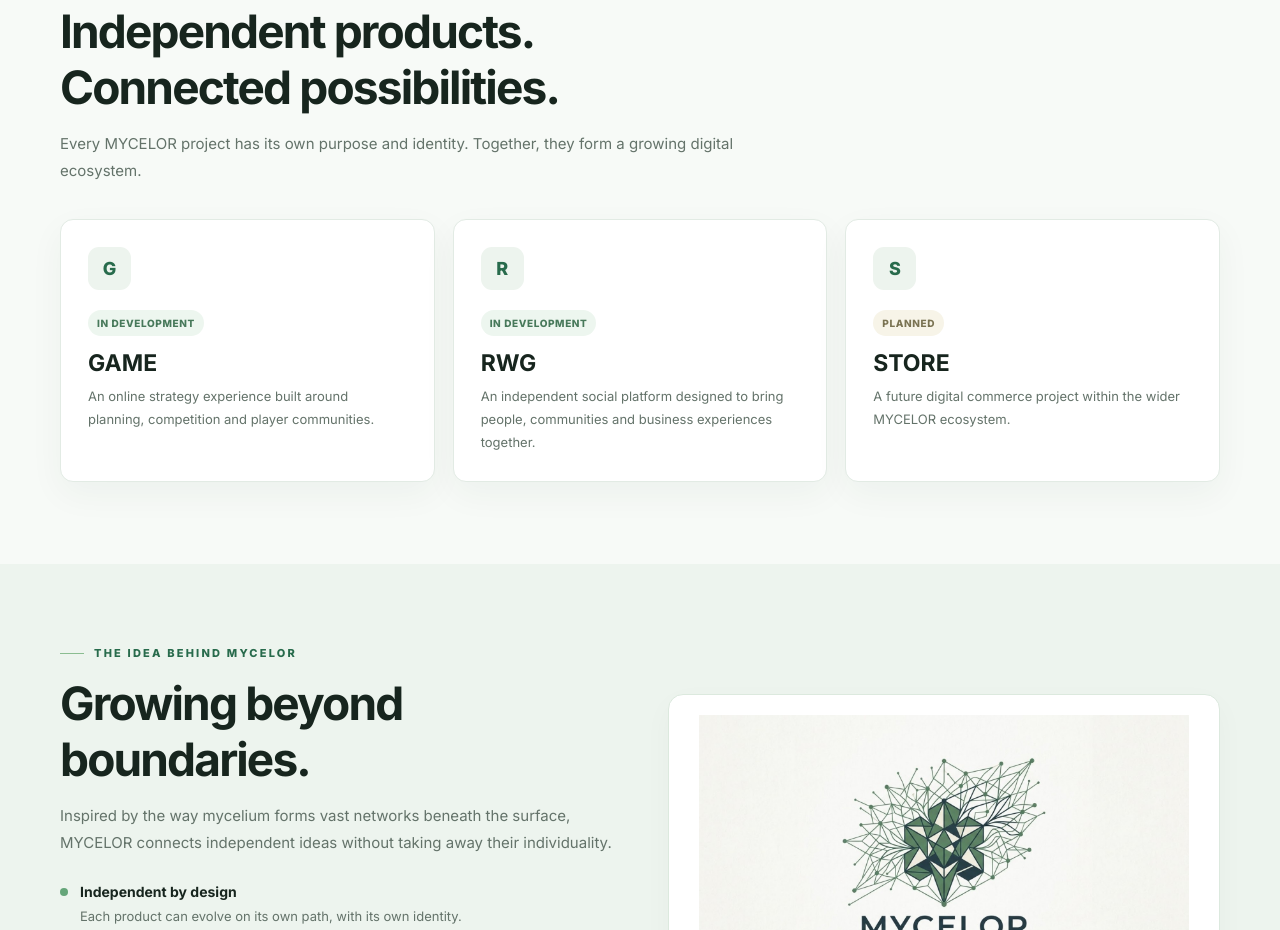
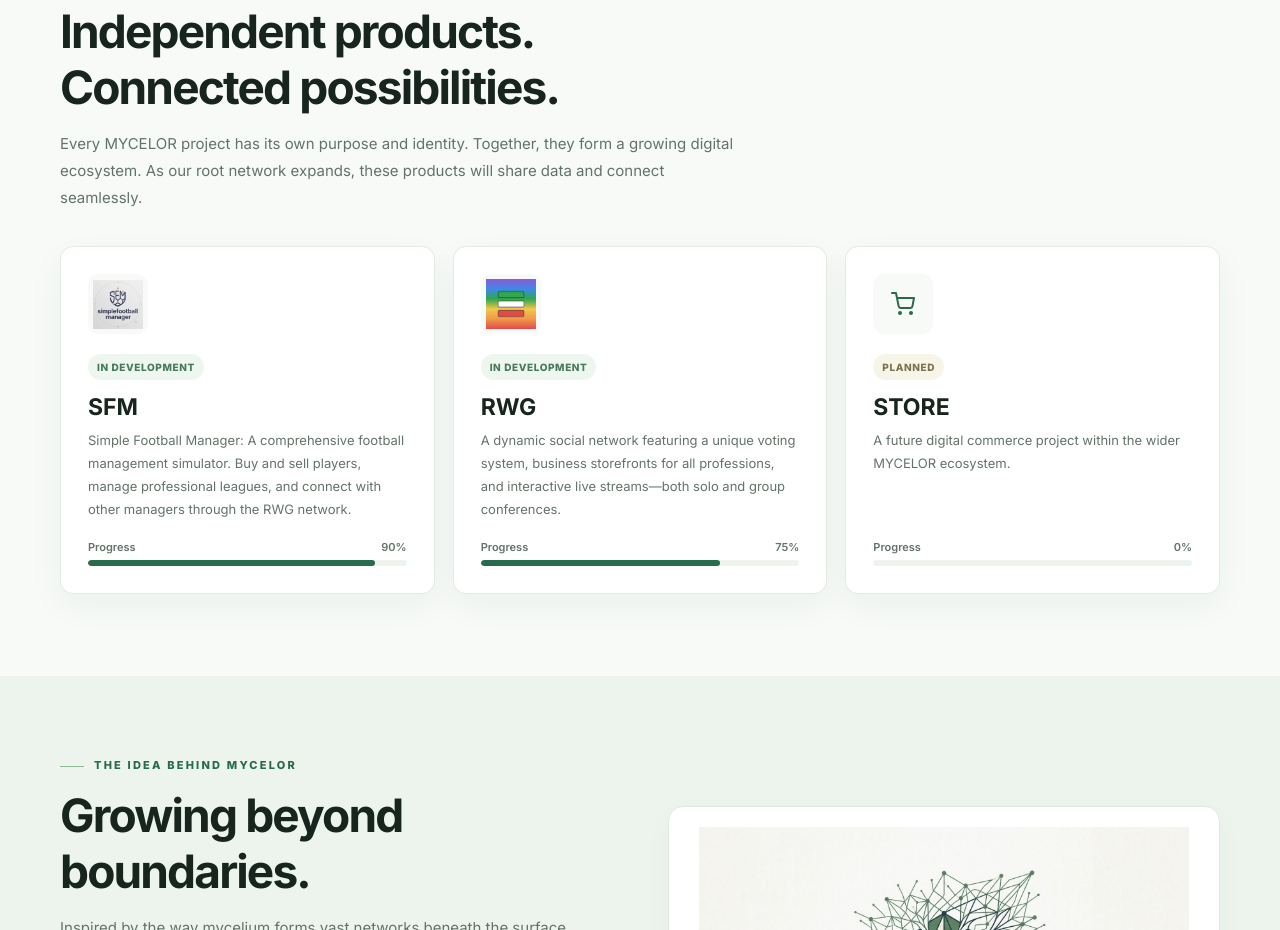
Before and after one commit to iranibabak1987/mycelor, a plain HTML site: page index.html in a window 1280 px wide. Shown: the part 812-1742 px from the top of the page. Drawn offline with Linux system fonts and the light colour scheme.

Commit message:
Update index.html

```diff
--- a/index.html
+++ b/index.html
@@ -76,13 +76,20 @@ h1 em { font-style: normal; color: var(--green); }
 
 /* Products */
 .products { display: grid; grid-template-columns: repeat(3, 1fr); gap: 18px; margin-top: 35px; }
-.card { background: white; border: 1px solid var(--line); border-radius: 13px; padding: 27px; min-height: 245px; box-shadow: 0 12px 35px #193d240c; transition: all 0.3s ease; }
+.card { background: white; border: 1px solid var(--line); border-radius: 13px; padding: 27px; min-height: 245px; box-shadow: 0 12px 35px #193d240c; transition: all 0.3s ease; display: flex; flex-direction: column; }
 .card:hover { transform: translateY(-5px); box-shadow: 0 15px 40px #193d241a; border-color: #c5d8c8; }
-.card .symbol { width: 43px; height: 43px; border-radius: 11px; background: var(--soft); display: grid; place-items: center; color: var(--green); font-size: 18px; font-weight: 800; }
-.status { display: inline-block; margin-top: 20px; font-size: 10px; letter-spacing: .06em; text-transform: uppercase; color: #47795a; background: #edf6ef; padding: 7px 9px; border-radius: 30px; font-weight: 800; }
+.card .symbol { width: 60px; height: 60px; border-radius: 11px; background: var(--paper); display: grid; place-items: center; margin-bottom: 20px; overflow: hidden; padding: 5px; }
+.card .symbol img { width: 100%; height: 100%; object-fit: contain; }
+.status { display: inline-block; font-size: 10px; letter-spacing: .06em; text-transform: uppercase; color: #47795a; background: #edf6ef; padding: 7px 9px; border-radius: 30px; font-weight: 800; align-self: flex-start; }
 .planned { color: #7a7352; background: #f7f4e8; }
 .card h3 { font-size: 23px; margin: 13px 0 8px; }
-.card p { color: var(--muted); font-size: 13px; line-height: 1.75; margin: 0; }
+.card p { color: var(--muted); font-size: 13px; line-height: 1.75; margin: 0 0 20px 0; flex-grow: 1; }
+
+/* Progress Bar */
+.progress-container { margin-top: auto; }
+.progress-text { display: flex; justify-content: space-between; font-size: 11px; font-weight: 600; color: var(--muted); margin-bottom: 6px; }
+.progress-bar { width: 100%; height: 6px; background: var(--soft); border-radius: 10px; overflow: hidden; }
+.progress-fill { height: 100%; background: var(--green); border-radius: 10px; }
 
 /* About */
 .about { background: #edf4ee; }
@@ -206,25 +213,51 @@ footer { padding: 60px 0 30px; border-top: 1px solid var(--line); background: wh
     <div class="wrap">
       <div class="eyebrow">The ecosystem</div>
       <h2>Independent products.<br>Connected possibilities.</h2>
-      <p class="sub">Every MYCELOR project has its own purpose and identity. Together, they form a growing digital ecosystem.</p>
+      <p class="sub">Every MYCELOR project has its own purpose and identity. Together, they form a growing digital ecosystem. As our root network expands, these products will share data and connect seamlessly.</p>
+
       <div class="products">
+        <!-- SFM Card -->
         <article class="card">
-          <div class="symbol">G</div>
+          <div class="symbol">
+            <!-- لینک به فایل لوگوی SFM -->
+            <img src="sfm-logo.png" alt="SFM Logo">
+          </div>
           <span class="status">In development</span>
-          <h3>GAME</h3>
-          <p>An online strategy experience built around planning, competition and player communities.</p>
+          <h3>SFM</h3>
+          <p>Simple Football Manager: A comprehensive football management simulator. Buy and sell players, manage professional leagues, and connect with other managers through the RWG network.</p>
+          <div class="progress-container">
+            <div class="progress-text"><span>Progress</span><span>90%</span></div>
+            <div class="progress-bar"><div class="progress-fill" style="width: 90%;"></div></div>
+          </div>
         </article>
+
+        <!-- RWG Card -->
         <article class="card">
-          <div class="symbol">R</div>
+          <div class="symbol">
+            <!-- لینک به فایل لوگوی RWG -->
+            <img src="rwg-logo.png" alt="RWG Logo">
+          </div>
           <span class="status">In development</span>
           <h3>RWG</h3>
-          <p>An independent social platform designed to bring people, communities and business experiences together.</p>
+          <p>A dynamic social network featuring a unique voting system, business storefronts for all professions, and interactive live streams—both solo and group conferences.</p>
+          <div class="progress-container">
+            <div class="progress-text"><span>Progress</span><span>75%</span></div>
+            <div class="progress-bar"><div class="progress-fill" style="width: 75%;"></div></div>
+          </div>
         </article>
+
+        <!-- STORE Card -->
         <article class="card">
-          <div class="symbol">S</div>
+          <div class="symbol">
+            <svg width="24" height="24" viewBox="0 0 24 24" fill="none" stroke="currentColor" stroke-width="2" stroke-linecap="round" stroke-linejoin="round" style="color: var(--green);"><circle cx="9" cy="21" r="1"></circle><circle cx="20" cy="21" r="1"></circle><path d="M1 1h4l2.68 13.39a2 2 0 0 0 2 1.61h9.72a2 2 0 0 0 2-1.61L23 6H6"></path></svg>
+          </div>
           <span class="status planned">Planned</span>
           <h3>STORE</h3>
           <p>A future digital commerce project within the wider MYCELOR ecosystem.</p>
+          <div class="progress-container">
+            <div class="progress-text"><span>Progress</span><span>0%</span></div>
+            <div class="progress-bar"><div class="progress-fill" style="width: 0%;"></div></div>
+          </div>
         </article>
       </div>
     </div>
@@ -280,7 +313,6 @@ footer { padding: 60px 0 30px; border-top: 1px solid var(--line); background: wh
       <p class="sub">Have a question, a project idea, or just want to say hello? We'd love to hear from you.</p>
 
       <div class="contact-grid">
-        <!-- اطلاعات تماس -->
         <div class="contact-info">
           <h3>Let's talk about everything!</h3>
           <p>Don't like forms? Send us an email. We are always open to discussing new projects, creative ideas or opportunities to be part of your visions.</p>
@@ -301,11 +333,9 @@ footer { padding: 60px 0 30px; border-top: 1px solid var(--line); background: wh
           </div>
         </div>
 
-        <!-- فرم تماس -->
         <div class="contact-form">
           <div id="form-success">Thank you! Your message has been sent successfully.</div>
 
-          <!-- فرم با کلید Web3Forms شما -->
           <form id="contact-form" action="https://api.web3forms.com/submit" method="POST">
             <input type="hidden" name="access_key" value="100126b2-39b8-458d-bb39-cc15af8749ba">
 
@@ -348,7 +378,6 @@ footer { padding: 60px 0 30px; border-top: 1px solid var(--line); background: wh
       <div class="foot-links">
         <h4>Legal</h4>
         <ul>
-          <!-- لینک‌های جدید اضافه شدند -->
           <li><a href="privacy.html">Privacy Policy</a></li>
           <li><a href="terms.html">Terms of Service</a></li>
           <li><a href="#contact">Contact</a></li>
```
